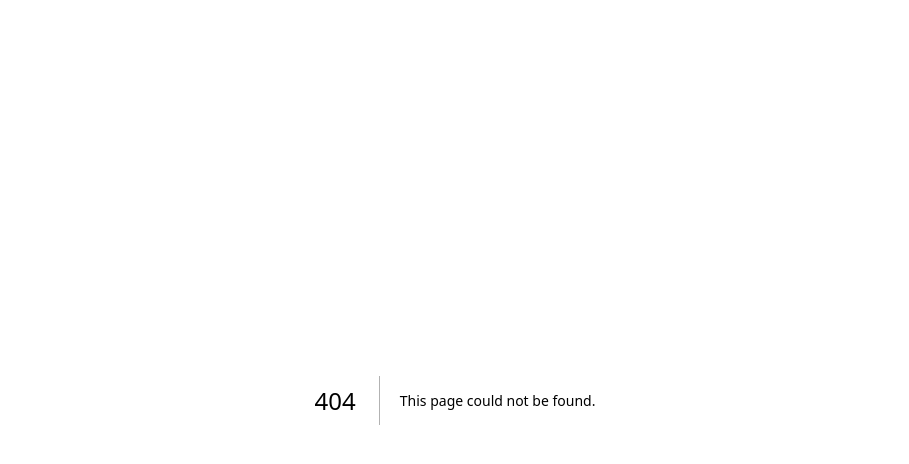
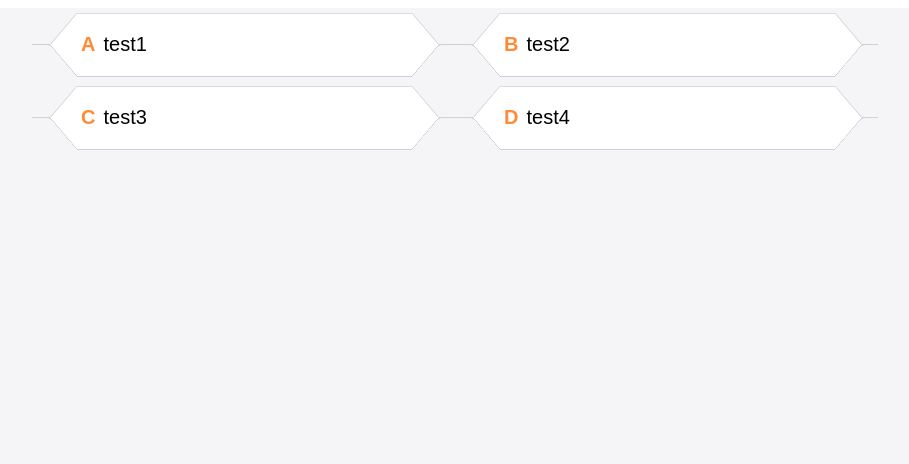
Before and after one commit to annaprusakova/millionaire-quiz, a Next.js app: page /quiz/quiz-page in a window 1280 px wide. Before the commit this address had no page. Shown: the top 464 px of the page, without its empty margins (185-1094 px from the left). Built offline with nearby package versions, Linux system fonts and the light colour scheme.

Commit message:
add option button

```diff
--- a/src/app/page.tsx
+++ b/src/app/page.tsx
@@ -1,5 +1,5 @@
-import GameStart from '@/pages/game-start/game-start';
+import GameStartPage from '@/pages/game-start/game-start-page';
 
 export default function Home() {
-  return <GameStart />;
+  return <GameStartPage />;
 }
--- /dev/null
+++ b/src/app/quiz/page.tsx
@@ -0,0 +1,5 @@
+import QuizPage from '@/pages/quiz/quiz-page';
+
+export default function Quiz() {
+  return <QuizPage />;
+}
--- /dev/null
+++ b/src/components/option-list/option-list.module.scss
@@ -0,0 +1,5 @@
+.container {
+  display: flex;
+  flex-wrap: wrap;
+  justify-content: center;
+}
--- /dev/null
+++ b/src/components/option-list/option-list.tsx
@@ -0,0 +1,22 @@
+import { Answer } from '@/types';
+import Option from '@/components/ui/option/option';
+import styles from './option-list.module.scss';
+
+type OptionListProps = {
+  answers: Answer[];
+};
+
+export default function OptionList({ answers }: OptionListProps) {
+  return (
+    <div className={styles.container}>
+      {answers.map((answer) => (
+        <Option
+          key={answer.id}
+          id={answer.id}
+          text={answer.option}
+          isCorrect={answer.isCorrect}
+        />
+      ))}
+    </div>
+  );
+}
--- /dev/null
+++ b/src/components/ui/option/option.module.scss
@@ -0,0 +1,130 @@
+@use "@/styles/colors" as *;
+@use "@/styles/breakpoints" as *;
+
+.container {
+  display: flex;
+  align-items: center;
+  gap: 0;
+  cursor: pointer;
+  color: $black-100;
+  background-color: transparent;
+
+  &:hover {
+    .line {
+      background-color: $orange-100;
+    }
+  }
+
+  &:active {
+    .line {
+      background-color: $orange-100;
+    }
+  }
+
+}
+
+.line {
+  height: 1px;
+  width: 17px;
+  background-color: $black-40;
+  transition: background-color 0.2s ease;
+
+
+  &.correct {
+    background-color: $green-100;
+  }
+
+  &.wrong {
+    background-color: $red-100;
+  }
+
+}
+
+.diamondShape {
+  padding: 25px 32px;
+  width: 288px;
+  position: relative;
+  text-align: center;
+  vertical-align: middle;
+  display: inline-block;
+  border-width: 0;
+  border-style: solid;
+  border-color: $black-40;
+  cursor: pointer;
+  background: transparent;
+  transition: border-color 0.2s ease;
+
+  @include tablet {
+    width: 389px;
+  }
+
+  &::before, &::after {
+    content: '';
+    position: absolute;
+    border-color: inherit;
+    border-style: inherit;
+    height: 50%;
+    width: 100%;
+    left: 0;
+    z-index: 10;
+    background: $white-100;
+    transition: background-color 0.2s ease;
+  }
+
+  &::before {
+    border-width: 1px 1px 0 1px;
+    top: 0;
+    transform-origin: center bottom;
+    transform: perspective(0.5rem) rotateX(2deg);
+  }
+
+  &::after {
+    border-width: 0 1px 1px 1px;
+    bottom: 0;
+    transform-origin: center top;
+    transform: perspective(0.5rem) rotateX(-2deg);
+  }
+
+  &:hover {
+    border-color: $orange-100;
+  }
+
+  &:active {
+    border-color: $orange-100;
+    &::before, &::after {
+      background-color: $orange-5;
+    }
+  }
+
+  &.correct {
+    border-color: $green-100;
+    &::before, &::after {
+      background-color: $green-5;
+    }
+  }
+
+  &.wrong {
+    border-color: $red-100;
+    &::before, &::after {
+      background-color: $red-5;
+    }
+  }
+
+}
+
+.textContainer {
+  z-index: 20;
+  position: relative;
+  text-align: left;
+  font-size: 14px;
+
+  @include tablet {
+    font-size: 20px;
+  }
+
+  .id {
+    font-weight: 600;
+    margin-right: 8px;
+    color: $orange-100;
+  }
+}
--- /dev/null
+++ b/src/components/ui/option/option.tsx
@@ -0,0 +1,54 @@
+'use client';
+
+import cn from 'classnames';
+import { useState } from 'react';
+import styles from './option.module.scss';
+
+type OptionsProps = {
+  id: string;
+  text: string;
+  isCorrect: boolean;
+};
+
+export default function Option({ id, text, isCorrect }: OptionsProps) {
+  const [isSelected, setSelected] = useState<boolean>(false);
+
+  const handleClick = () => {
+    setSelected(true);
+  };
+
+  return (
+    <div className={styles.container}>
+      <div
+        className={cn(
+          styles.line,
+          isSelected && isCorrect && styles.correct,
+          isSelected && !isCorrect && styles.wrong,
+        )}
+      />
+
+      <button
+        type="submit"
+        onClick={handleClick}
+        className={cn(
+          styles.diamondShape,
+          isSelected && isCorrect && styles.correct,
+          isSelected && !isCorrect && styles.wrong,
+        )}
+      >
+        <div className={styles.textContainer}>
+          <span className={styles.id}>{id}</span>
+          <span>{text}</span>
+        </div>
+      </button>
+
+      <div
+        className={cn(
+          styles.line,
+          isSelected && isCorrect && styles.correct,
+          isSelected && !isCorrect && styles.wrong,
+        )}
+      />
+    </div>
+  );
+}
--- a/src/pages/game-start/game-start.tsx
+++ b/src/pages/game-start/game-start-page.tsx
@@ -1,7 +1,7 @@
 import MainLayout from '@/components/main-layout/main-layout';
 import styles from './game-start.module.scss';
 
-export default function GameStart() {
+export default function GameStartPage() {
   return (
     <MainLayout>
       <h1 className={styles.title}>Who wants to be a millionaire?</h1>
--- /dev/null
+++ b/src/pages/quiz/quiz-page.tsx
@@ -0,0 +1,17 @@
+import OptionList from '@/components/option-list/option-list';
+import styles from './quiz.module.scss';
+
+export default function QuizPage() {
+  return (
+    <div className={styles.container}>
+      <OptionList
+        answers={[
+          { id: 'A', option: 'test1', isCorrect: false },
+          { id: 'B', option: 'test2', isCorrect: true },
+          { id: 'C', option: 'test3', isCorrect: false },
+          { id: 'D', option: 'test4', isCorrect: false },
+        ]}
+      />
+    </div>
+  );
+}
--- /dev/null
+++ b/src/pages/quiz/quiz.module.scss
@@ -0,0 +1,6 @@
+@use "@/styles/colors" as *;
+
+.container {
+  min-height: 100vh;
+  background-color: $black-5;
+}
```
Also changed, not shown: .eslintrc.json.
